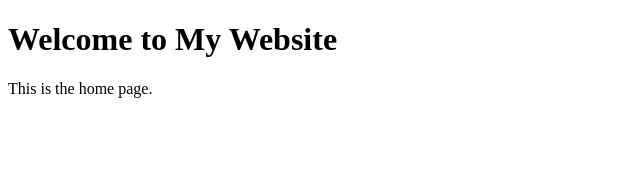
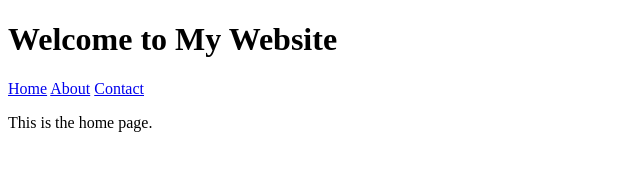
Before and after one commit to anjalimhase24/assignment-activity, a plain HTML site: page index.html in a window 1280 px wide. Shown: the whole page, without its empty margins (0-640 px from the left). Drawn offline with Linux system fonts and the light colour scheme.

Commit message:
add navigation at index page

```diff
--- a/index.html
+++ b/index.html
@@ -5,6 +5,11 @@
 </head>
 <body>
     <h1>Welcome to My Website</h1>
+    <div>
+        <a href="./index.html">Home</a>
+        <a href="./about.html">About</a>
+        <a href="./contact.html">Contact</a>
+    </div>
     <p>This is the home page.</p>
 </body>
 </html>
```
Also changed, not shown: temp.html (deleted).
